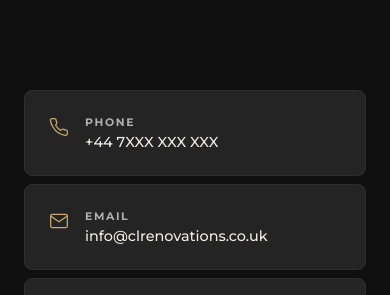
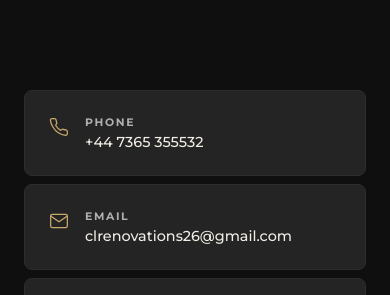
Before and after one commit to d-andrango/cl-renovations, a React (Vite) app: page / in a window 390 px wide. Shown: the part 6380-6675 px from the top of the page. Built offline with nearby package versions, Linux system fonts and the light colour scheme.

Commit message:
add phone and email

```diff
--- a/src/core/i18n/translations.ts
+++ b/src/core/i18n/translations.ts
@@ -78,8 +78,8 @@ export const en: Translations = {
     messagePlaceholder: 'Describe your project...',
     submitButton: 'Send Message',
     successMessage: "Thank you! We'll be in touch within 24 hours.",
-    phone: '+44 7XXX XXX XXX',
-    email: 'info@clrenovations.co.uk',
+    phone: '+44 7365 355532',
+    email: 'clrenovations26@gmail.com',
     address: 'Leytonstone, London E11',
   },
   footer: {
@@ -245,8 +245,8 @@ export const es: Translations = {
     messagePlaceholder: 'Describe tu proyecto...',
     submitButton: 'Enviar Mensaje',
     successMessage: '¡Gracias! Nos pondremos en contacto en menos de 24 horas.',
-    phone: '+44 7XXX XXX XXX',
-    email: 'info@clrenovations.co.uk',
+    phone: '+44 7365 355532',
+    email: 'clrenovations26@gmail.com',
     address: 'Leytonstone, Londres',
   },
   footer: {
```
